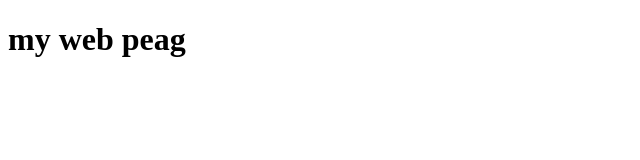
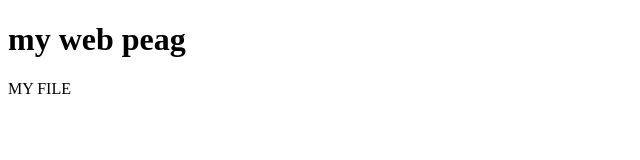
Before and after one commit to sszreshmi-rgb/my_page, a plain HTML site: page index.html in a window 1280 px wide. Shown: the full height of the page, 0-640 px from the left. Drawn offline with Linux system fonts and the light colour scheme.

Commit message:
index.html me nayi line add

```diff
--- a/index.html
+++ b/index.html
@@ -7,6 +7,7 @@
 </head>
 <body>
     <h1>my web peag </h1>
+    <p>MY FILE    </p>
 
 </body>
 </html>
```
